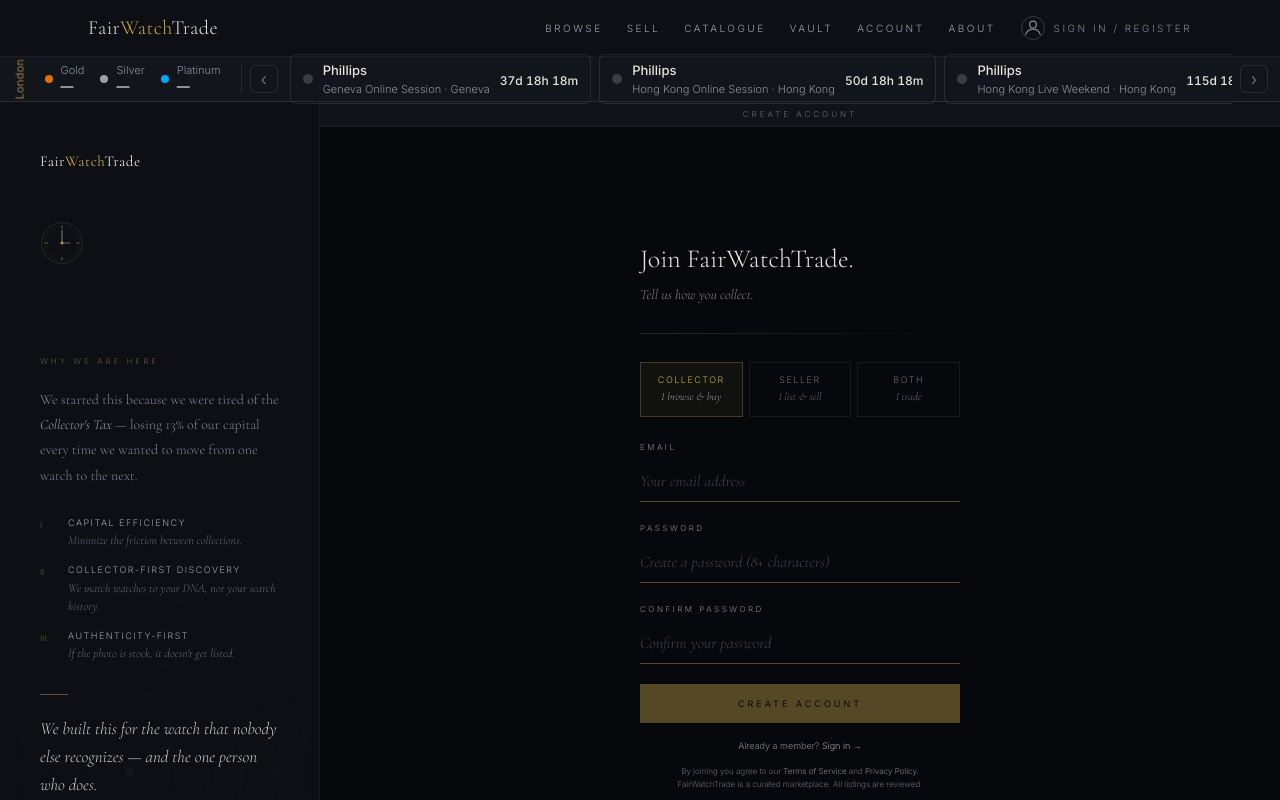
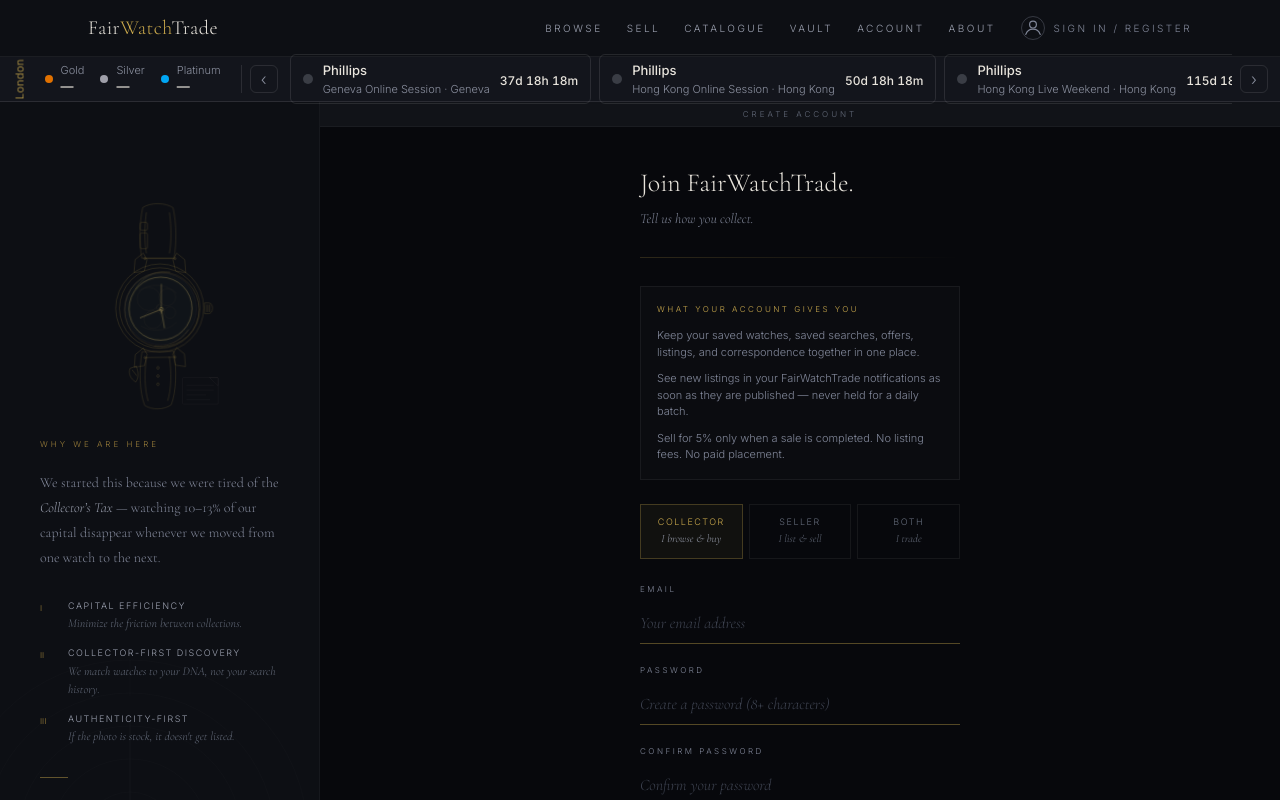
Before and after one commit to fairwatchtrade/fairwatchtrade, a Next.js app: page /signup in a window 1280 px wide. Shown: the top 800 px of the page. Built offline with nearby package versions, Linux system fonts and the light colour scheme; no server answers; the database is empty.

Commit message:
Improve About and signup value communication

```diff
--- a/app/about/page.tsx
+++ b/app/about/page.tsx
@@ -6,8 +6,12 @@
    text-rendering: optimizeLegibility added to html/body in globals.css.
    Paragraph spacing via .fw-body p (globals.css). sm:py-40 breathing room.
    Cormorant on title, body, pull quotes, and signature — as designed.
-   Inter on eyebrow and tagline only. All copy verbatim. Canary: PFC274 = 62.
-   The about page is done. Moving on.
+   Inter on eyebrow and tagline only. Canary: PFC274 = 62.
+   v2.56 — founder story kept; the formal "My name is…" opening removed (the
+   name still signs at the bottom); a quiet "What FairWatchTrade does
+   differently" payoff added after the signature (approved product decision). Honest
+   untargeted-instant notification wording — the targeted saved-search match
+   promise stays reserved for a later build.
    ──────────────────────────────────────────────────────────────────────── */
 
 import FounderSignature from "@/components/FounderSignature";
@@ -63,10 +67,10 @@ export default function AboutPage() {
             Studio spec. Done. */}
         <div className="fw-body font-display px-1 text-left text-[14px] font-light text-[var(--platinum-dim)] sm:text-[16.5px]">
           <p>
-            My name is William Mynatt. Long before I devoted my free time to
-            collecting watches, I worked in IT infrastructure consulting in
-            Northern Virginia. FairWatchTrade wasn&apos;t born from a business
-            plan — it grew out of a personal search.
+            Long before I devoted my free time to collecting watches, I worked
+            in IT infrastructure consulting in Northern Virginia. FairWatchTrade
+            wasn&apos;t born from a business plan — it grew out of a personal
+            search.
           </p>
 
           <p>
@@ -98,6 +102,43 @@ export default function AboutPage() {
         </div>
       </div>
 
+      {/* v2.56 — "What FairWatchTrade does differently": the founder story earns
+          the trust; this is the practical payoff it was missing. Story above is
+          unchanged. Approved wording — honest untargeted-instant
+          notification language; the targeted saved-search match promise stays
+          reserved until that capability is built. Quiet stanzas, not a feature grid. */}
+      <div className="relative z-[1] mt-16 w-full max-w-[560px] text-center">
+        <div className="mb-7 font-[Inter] text-[10px] uppercase tracking-[4px] text-[var(--gold-subtle)]">
+          What FairWatchTrade Does Differently
+        </div>
+        <div className="flex flex-col gap-6 font-display text-[14px] font-light leading-[1.5] sm:text-[16px]">
+          <div>
+            <div className="text-[var(--platinum)]">5% when a sale is completed.</div>
+            <div className="text-[var(--muted)]">No listing fees. No paid placement.</div>
+          </div>
+          <div>
+            <div className="text-[var(--platinum)]">Discovery begins with the watch itself.</div>
+            <div className="text-[var(--muted)]">
+              Explore by the details collectors actually recognize — not only by manufacturer hierarchy.
+            </div>
+          </div>
+          <div>
+            <div className="text-[var(--platinum)]">
+              New listings appear in FairWatchTrade notifications as soon as they are published.
+            </div>
+            <div className="text-[var(--muted)]">
+              No daily batch standing between the listing and the collector.
+            </div>
+          </div>
+          <div>
+            <div className="text-[var(--platinum)]">Evidence before marketing.</div>
+            <div className="text-[var(--muted)]">
+              Built to help collectors understand the watch, not reward whoever paid to be seen.
+            </div>
+          </div>
+        </div>
+      </div>
+
       {/* Tagline — intentional whisper at --ghost (decorative, not instructional) */}
       <div className="mt-12 text-[10px] uppercase tracking-[4px] text-[var(--ghost)]">
         Collect with confidence
--- a/app/signup/page.tsx
+++ b/app/signup/page.tsx
@@ -4,6 +4,7 @@ import { useState } from "react";
 import { useRouter } from "next/navigation";
 import Link from "next/link";
 import { createClient } from "@/lib/supabase/client";
+import WatchBlueprint from "@/components/WatchBlueprint";
 
 type Role = "collector" | "seller" | "both";
 
@@ -181,40 +182,39 @@ export default function SignUpPage() {
         <circle cx="190" cy="190" r="4" fill="white" />
       </svg>
 
-      <div className="relative z-[1] mb-12 font-display text-[15px] font-normal tracking-[0.5px] text-[var(--platinum)]">
-        Fair<span className="text-[var(--gold)]">Watch</span>Trade
-      </div>
-
-      {/* Small clock */}
-      <div className="relative z-[1] mb-9">
-        <svg viewBox="0 0 56 56" fill="none" width="44" height="44">
-          <circle cx="28" cy="28" r="26" stroke="rgba(201,168,76,0.25)" strokeWidth="0.8" />
-          <circle cx="28" cy="28" r="22" stroke="rgba(201,168,76,0.15)" strokeWidth="0.5" />
-          <line x1="28" y1="6" x2="28" y2="10" stroke="#C9A84C" strokeWidth="1" opacity="0.7" />
-          <line x1="28" y1="46" x2="28" y2="50" stroke="#C9A84C" strokeWidth="1" opacity="0.7" />
-          <line x1="6" y1="28" x2="10" y2="28" stroke="#C9A84C" strokeWidth="1" opacity="0.7" />
-          <line x1="46" y1="28" x2="50" y2="28" stroke="#C9A84C" strokeWidth="1" opacity="0.7" />
-          <line x1="28" y1="28" x2="28" y2="12" stroke="#E8E4DC" strokeWidth="1" strokeLinecap="round" opacity="0.7" />
-          <line x1="28" y1="28" x2="38" y2="28" stroke="#E8E4DC" strokeWidth="0.9" strokeLinecap="round" opacity="0.6" />
-          <circle cx="28" cy="28" r="2" fill="#C9A84C" opacity="0.8" />
-        </svg>
+      {/* Engineering plate — static Signup study; canonical Sell Flow artwork. */}
+      <div className="pointer-events-none relative z-[1] mx-auto -mb-6 mt-[42.5px] w-[140px] shrink-0 overflow-visible">
+        <WatchBlueprint
+          completed={[
+            "strap",
+            "clasp",
+            "lugs",
+            "case",
+            "crown",
+            "dial",
+            "hands",
+            "movement",
+            "glass",
+          ]}
+          active={["dial", "hands"]}
+        />
       </div>
 
       {/* The manifesto */}
       <div className="relative z-[1] flex flex-1 flex-col justify-center">
-        <div className="mb-5 text-[8px] uppercase tracking-[3px] text-[var(--gold-subtle)]">
+        <div className="mb-5 text-[8px] uppercase tracking-[3px] text-[var(--gold-dim)]">
           Why we are here
         </div>
 
         <div className="mb-7 font-display text-[14px] font-light leading-[1.8] text-[var(--muted)]">
           We started this because we were tired of the{" "}
-          <span className="italic text-[var(--slate)]">Collector&apos;s Tax</span> — losing
-          13% of our capital every time we wanted to move from one watch to the next.
+          <span className="italic text-[var(--slate)]">Collector’s Tax</span> — watching
+          10–13% of our capital disappear whenever we moved from one watch to the next.
         </div>
 
         <div className="mb-8">
           <div className="mb-[14px] flex items-start gap-3">
-            <div className="mt-[3px] w-4 shrink-0 text-[8px] text-[var(--gold-subtle)]">I</div>
+            <div className="mt-[3px] w-4 shrink-0 text-[8px] text-[var(--gold-dim)]">I</div>
             <div className="flex-1">
               <div className="mb-[2px] text-[9px] uppercase tracking-[1.5px] text-[var(--slate)]">
                 Capital Efficiency
@@ -225,7 +225,7 @@ export default function SignUpPage() {
             </div>
           </div>
           <div className="mb-[14px] flex items-start gap-3">
-            <div className="mt-[3px] w-4 shrink-0 text-[8px] text-[var(--gold-subtle)]">II</div>
+            <div className="mt-[3px] w-4 shrink-0 text-[8px] text-[var(--gold-dim)]">II</div>
             <div className="flex-1">
               <div className="mb-[2px] text-[9px] uppercase tracking-[1.5px] text-[var(--slate)]">
                 Collector-First Discovery
@@ -236,7 +236,7 @@ export default function SignUpPage() {
             </div>
           </div>
           <div className="flex items-start gap-3">
-            <div className="mt-[3px] w-4 shrink-0 text-[8px] text-[var(--gold-subtle)]">III</div>
+            <div className="mt-[3px] w-4 shrink-0 text-[8px] text-[var(--gold-dim)]">III</div>
             <div className="flex-1">
               <div className="mb-[2px] text-[9px] uppercase tracking-[1.5px] text-[var(--slate)]">
                 Authenticity-First
@@ -348,6 +348,20 @@ export default function SignUpPage() {
               Tell us how you collect.
             </div>
             <div className="mb-7 h-px bg-gradient-to-r from-[rgba(201,168,76,0.2)] to-transparent" />
+
+            {/* v2.56 — "What your account gives you" approved wording.
+                Literal about channel, timing, and no-batch; honest that it is not
+                yet Catalogue-targeted. The manifesto (left panel) stays unchanged. */}
+            <div className="mb-6 border border-[var(--border-subtle)] bg-[rgba(255,255,255,0.015)] p-4">
+              <div className="mb-3 text-[8px] uppercase tracking-[2.5px] text-[var(--gold)]">
+                What your account gives you
+              </div>
+              <ul className="flex flex-col gap-2.5 text-[11px] leading-[1.5] text-[var(--muted)]">
+                <li>Keep your saved watches, saved searches, offers, listings, and correspondence together in one place.</li>
+                <li>See new listings in your FairWatchTrade notifications as soon as they are published — never held for a daily batch.</li>
+                <li>Sell for 5% only when a sale is completed. No listing fees. No paid placement.</li>
+              </ul>
+            </div>
 
             {/* Role selector — does not affect auth logic */}
             <div className="mb-6 flex gap-[6px]">
```
